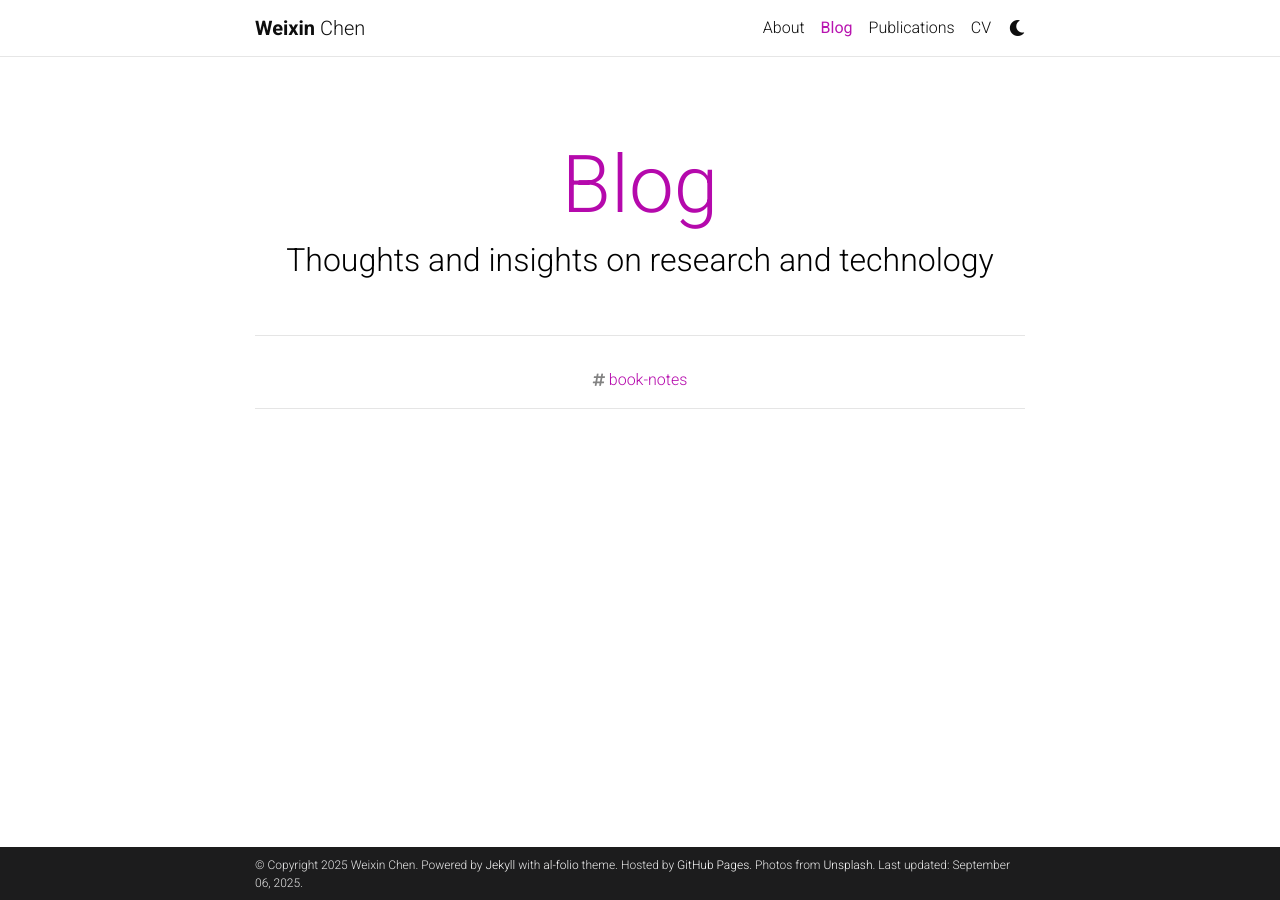
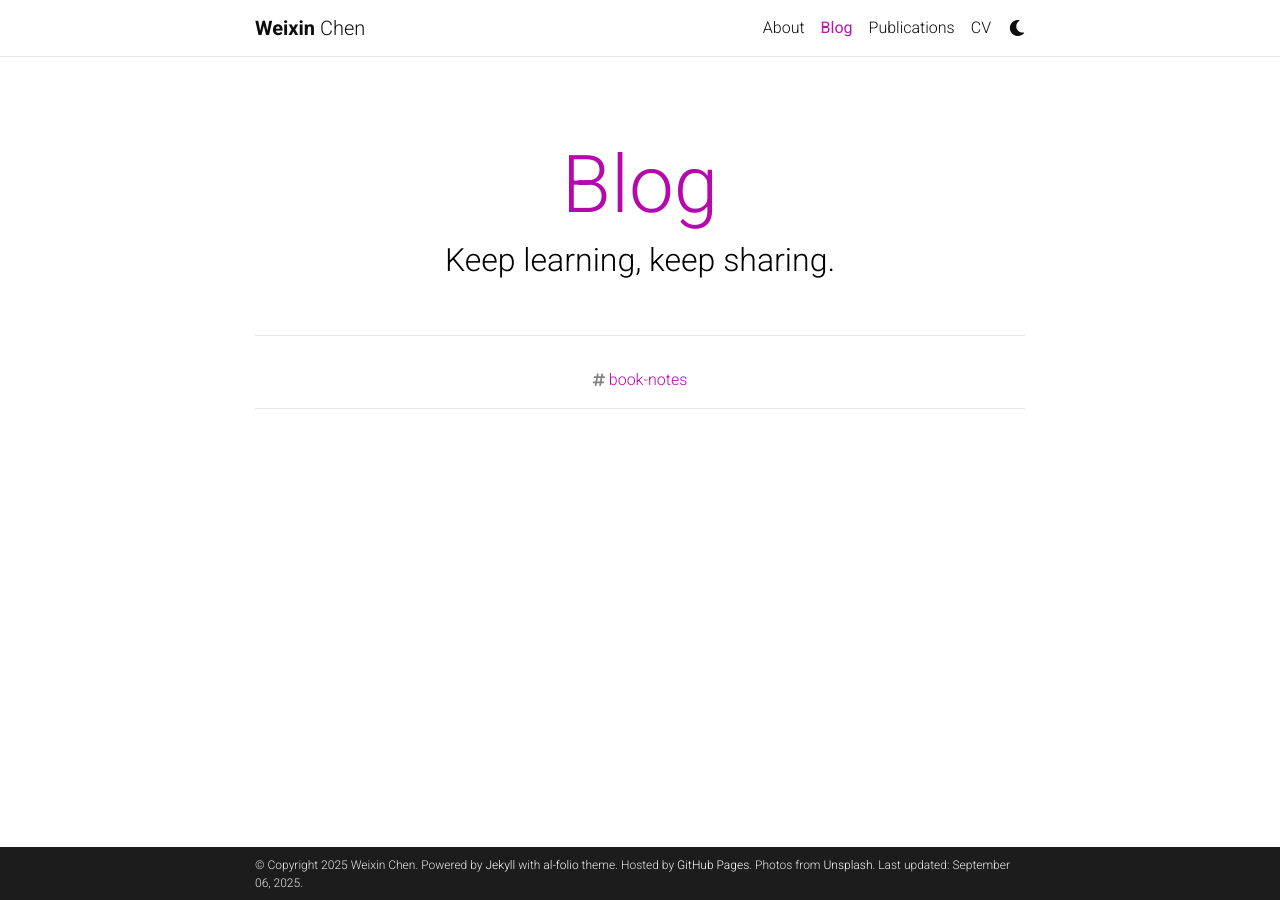
Before and after one commit to chenweixin107/chenweixin107.github.io, a Jekyll site: the page built from blog/index.html, in a window 1280 px wide. Built offline with Jekyll 4.4.1, drawn with Linux system fonts in a browser that asks for light colours; comment, search, counter and statistics services are not loaded; a style sheet for code colours, icons or effects is not loaded.

Commit message:
Update _config.yml

```diff
--- a/_config.yml
+++ b/_config.yml
@@ -116,7 +116,7 @@ bing_site_verification:  # out your bing-site-verification ID (Bing Webmaster)
 
 blog_name: Blog # blog_name will be displayed in your blog page
 blog_nav_title: Blog # your blog must have a title for it to be displayed in the nav bar
-blog_description: Thoughts and insights on research and technology
+blog_description: Keep learning, keep sharing.
 # permalink: /blog/:year/:title/
 
 # # Pagination
```
